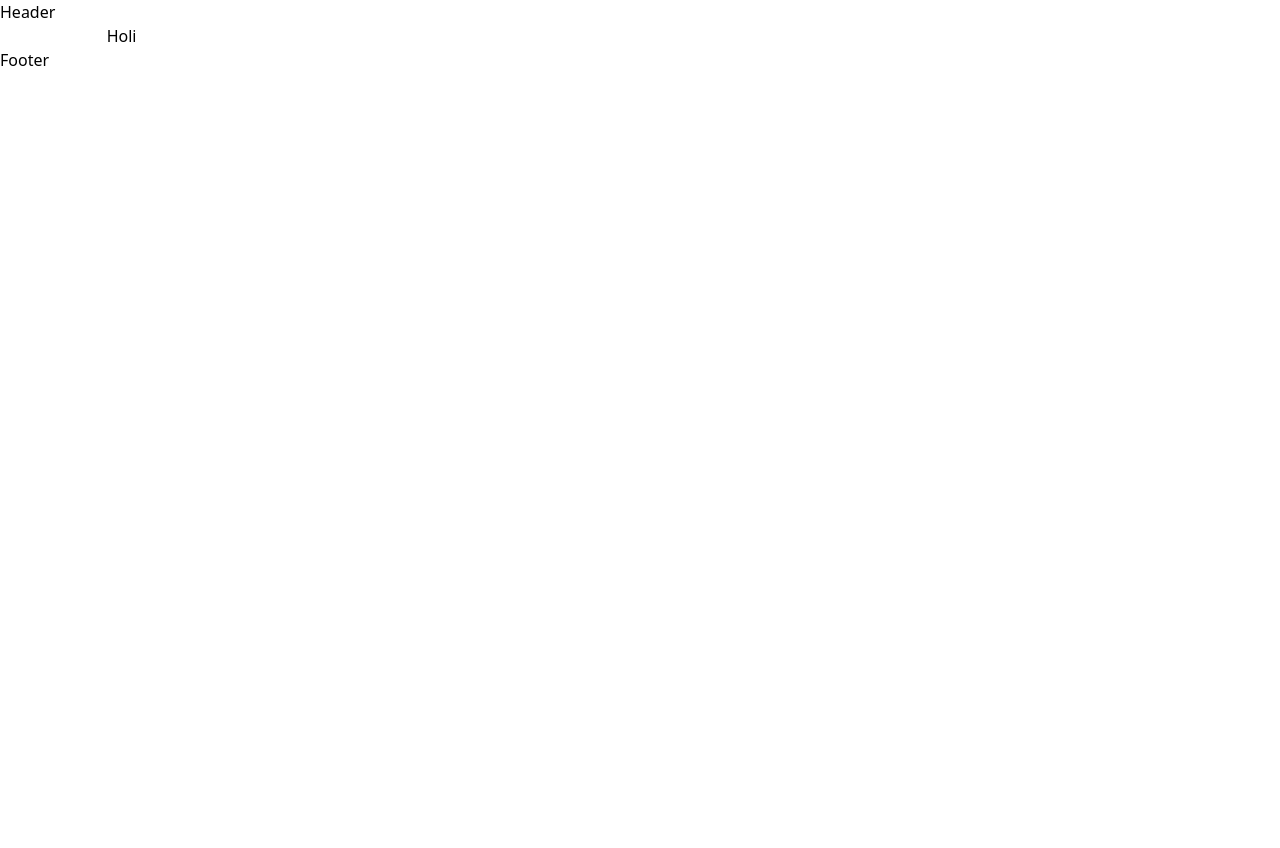
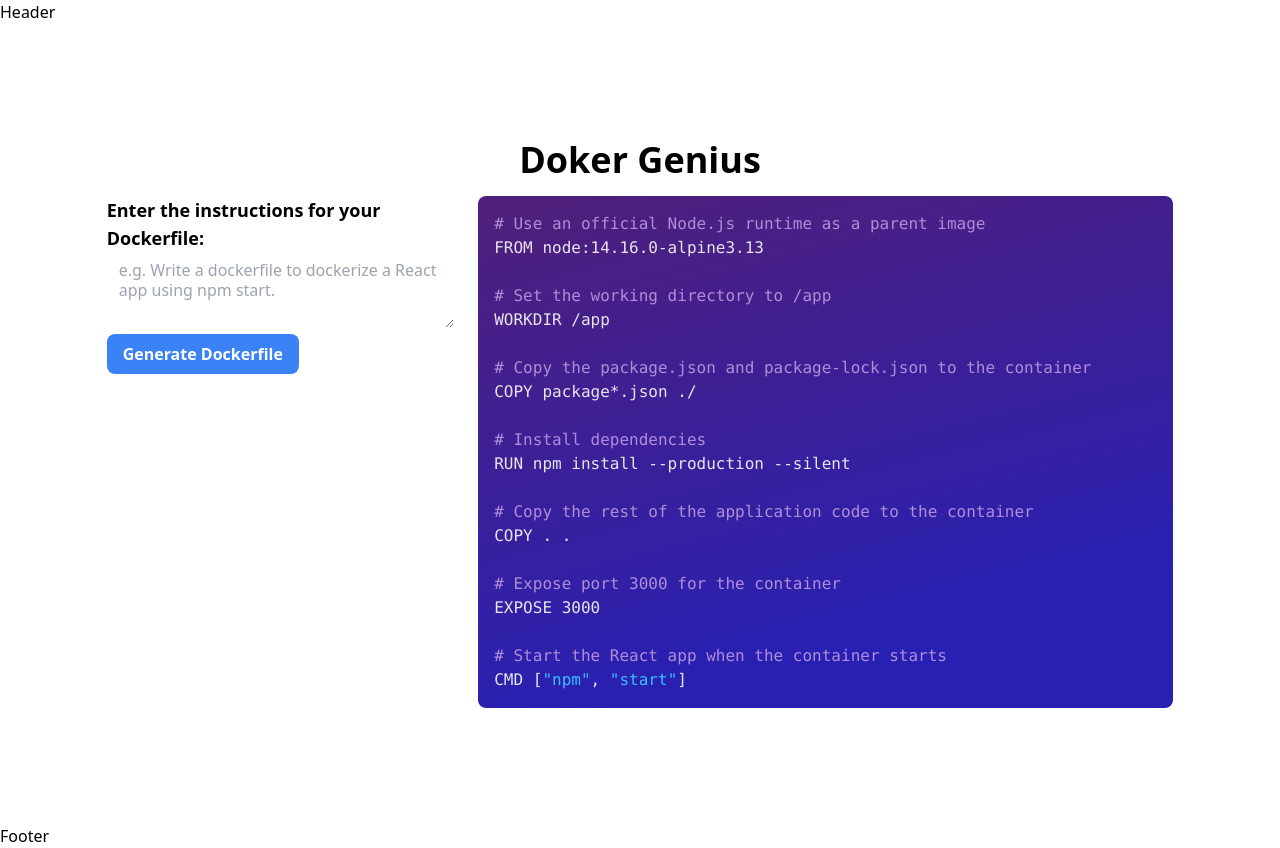
Before and after one commit to ljaviertovar/doker-genius, a Next.js app: page / in a window 1280 px wide. Before the commit the page ends 800 px from the top, so only its background shows below. Built offline with nearby package versions, Linux system fonts and the light colour scheme.

Commit message:
add custom hook dockerfile

```diff
--- /dev/null
+++ b/src/hooks/useDockerfileGenerator.ts
@@ -0,0 +1,44 @@
+import { useState } from "react"
+import axios from "axios"
+
+type FetchState<T> = {
+	generate: (value: string) => void
+	generating: boolean
+	error: string | null
+	dockerfile: T | null
+}
+
+export default function useDockerfileGenerator<T>(): FetchState<T> {
+	const [generating, setGenerating] = useState(false)
+	const [error, setError] = useState<string | null>(null)
+	const [dockerfile, setDockerfile] = useState<T | null>(null)
+
+	const generate = async (prompt: string) => {
+		try {
+			setGenerating(true)
+
+			const { data, status } = await axios({
+				method: "POST",
+				url: "/api/generateDockerfile",
+				headers: { "Content-Type": "application/json" },
+				data: {
+					prompt,
+				},
+			})
+
+			if (status === 200) {
+				setDockerfile(data)
+			} else {
+				setError("Error generating Dockerfile")
+			}
+			setGenerating(false)
+		} catch (err) {
+			console.log(err)
+			setError("Error generating Dockerfile")
+		} finally {
+			setGenerating(false)
+		}
+	}
+
+	return { generate, generating, error, dockerfile }
+}
--- /dev/null
+++ b/src/pages/api/generateDockerfile.ts
@@ -0,0 +1,84 @@
+import type { NextApiRequest, NextApiResponse } from "next"
+import axios from "axios"
+
+type Data =
+	| {
+			message: "ok"
+			dockerfile: string
+	  }
+	| {
+			message: string
+	  }
+
+export default async function handler(req: NextApiRequest, res: NextApiResponse<Data>) {
+	if (req.method != "POST") {
+		return res.status(405).json({ message: "Method not allowed." })
+	}
+
+	const { prompt } = req.body
+	if (!prompt) {
+		return res.status(400).json({ message: "Prompt not found." })
+	}
+
+	try {
+		const { data } = await axios({
+			method: "POST",
+			url: "https://api.openai.com/v1/chat/completions",
+			headers: {
+				Authorization: `Bearer ${process.env.OPENAI_API_KEY}`,
+				"Content-Type": "application/json",
+			},
+			data: {
+				max_tokens: 400,
+				temperature: 0.5,
+				model: "gpt-3.5-turbo",
+				messages: [
+					{ role: "system", content: "Act as a Docker expert." },
+					{
+						role: "assistant",
+						content:
+							"Sure, I'd be happy to help! What would you like to know or need assistance with regarding Docker?",
+					},
+					{
+						role: "user",
+						content: `I want to create Dockerfiles, so I will share with you a {text} describing the Dockerfile I want you to write. The Dockerfile must comply with the following rules:
+						- The Dockerfile should use the best practices recommended by Docker.
+						- The Dockerfile file must have commented each instruction it contains.
+						- Add the necessary instructions to the Dockerfile file to make it do what I have asked you to do.
+						- Add supplementary instructions or suggestions to the Dockerfile file.
+						- Return just the dockerfile.
+						- Do NOT write any explanation.
+
+						Answer OK if you understand the rules.`,
+					},
+					{
+						role: "assistant",
+						content:
+							"OK, I understand the rules. Please share the {text} describing the Dockerfile you want me to write, and I will do my best to create a Dockerfile that meets your requirements.",
+					},
+					{
+						role: "user",
+						content: "Write a dockerfile to dockerize a React app using npm start.",
+					},
+					{
+						role: "assistant",
+						content:
+							'# Use an official Node.js runtime as a parent image\nFROM node:14.16.0-alpine3.13\n\n# Set the working directory to /app\nWORKDIR /app\n\n# Copy the package.json and package-lock.json to the container\nCOPY package*.json ./\n\n# Install dependencies\nRUN npm install --production --silent\n\n# Copy the rest of the application code to the container\nCOPY . .\n\n# Build the React app for production\nRUN npm run build\n\n# Expose port 80 for the container\nEXPOSE 80\n\n# Start the React app when the container starts\nCMD ["npm", "run", "start"]',
+					},
+					{
+						role: "user",
+						content: prompt.trim(),
+					},
+				],
+			},
+		})
+
+		const choices = data.choices
+		let message = choices[0].message.content
+
+		res.status(200).json(message)
+	} catch (err) {
+		console.log(err)
+		return res.status(500).json({ message: "Error generating Dockerfile" })
+	}
+}
--- a/src/pages/api/hello.ts
+++ /dev/null
@@ -1,13 +0,0 @@
-// Next.js API route support: https://nextjs.org/docs/api-routes/introduction
-import type { NextApiRequest, NextApiResponse } from 'next'
-
-type Data = {
-  name: string
-}
-
-export default function handler(
-  req: NextApiRequest,
-  res: NextApiResponse<Data>
-) {
-  res.status(200).json({ name: 'John Doe' })
-}
--- a/src/pages/index.tsx
+++ b/src/pages/index.tsx
@@ -1,9 +1,67 @@
 import MainLayout from "@/components/layouts/MainLayout"
+import useDockerfileGenerator from "../hooks/useDockerfileGenerator"
+import { dockerfilePlaceholder } from "@/data/placeholders"
+import CodeDockerFile from "@/components/ui/CodeDockerFile"
 
 export default function HomePage() {
+	const { generate, generating, error, dockerfile } = useDockerfileGenerator()
+
+	const handleSubmit = (ev: React.SyntheticEvent) => {
+		ev.preventDefault()
+		console.log(ev.target)
+		const target = ev.target as typeof ev.target & {
+			prompt: { value: string }
+		}
+		generate(target.prompt.value)
+	}
+
 	return (
 		<MainLayout title={"Doker Genius"} pageDescription={"Dockerfiles Generator"}>
-			<span>Holi</span>
+			<div className='flex flex-col items-center justify-center h-screen'>
+				<h1 className='text-4xl font-bold mb-4'>Doker Genius</h1>
+
+				<div className='flex gap-6 w-full'>
+					<div className='w-2/6'>
+						<form onSubmit={handleSubmit}>
+							<label className='text-lg font-semibold mb-2'>Enter the instructions for your Dockerfile:</label>
+
+							{/* <textarea
+					className={`appearance-none border-0 rounded-lg w-full py-2 px-3 bg-custom-gray-bg dark:bg-custom-dark-gray text-gray-700 dark:text-white leading-tight focus:outline-none focus:shadow-outline ${
+						isThemeDark ? "placeholder-dark" : ""
+					}`} */}
+							<textarea
+								className={`appearance-none border-0 rounded-lg w-full py-2 px-3 bg-custom-gray-bg dark:bg-custom-dark-gray text-gray-700 dark:text-white leading-tight focus:outline-none focus:shadow-outline`}
+								id='inputText'
+								rows={3}
+								placeholder='e.g. Write a dockerfile to dockerize a React app using npm start.'
+								// value={prompt}
+								name='prompt'
+								// onChange={ev => setPrompt(ev.target.value)}
+								// onKeyDown={ev => {
+								// 	if (ev.key === "Enter") {
+								// 		console.log(ev.target)
+								// 		handleSubmit(ev)
+								// 	}
+								// }}
+								required
+							/>
+
+							{error && <div>Error</div>}
+							<button
+								className='bg-blue-500 hover:bg-blue-600 text-white font-semibold py-2 px-4 rounded-lg'
+								type='submit'
+								disabled={generating}
+							>
+								{generating ? "Generating..." : "Generate Dockerfile"}
+							</button>
+						</form>
+					</div>
+
+					<div className='w-4/6'>
+						<CodeDockerFile textCode={(dockerfile as string) ?? dockerfilePlaceholder} />
+					</div>
+				</div>
+			</div>
 		</MainLayout>
 	)
 }
```
